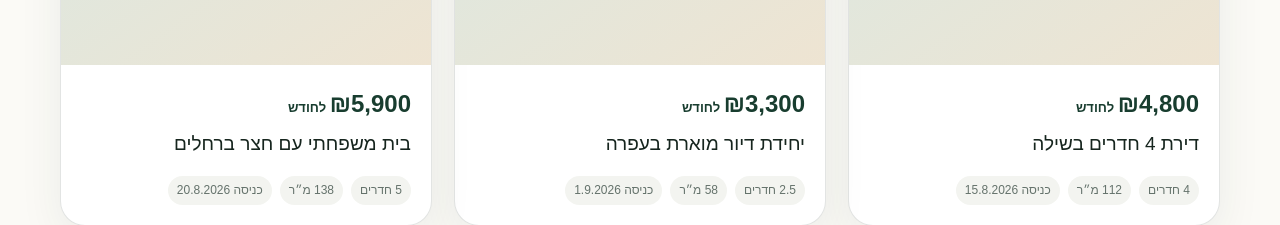
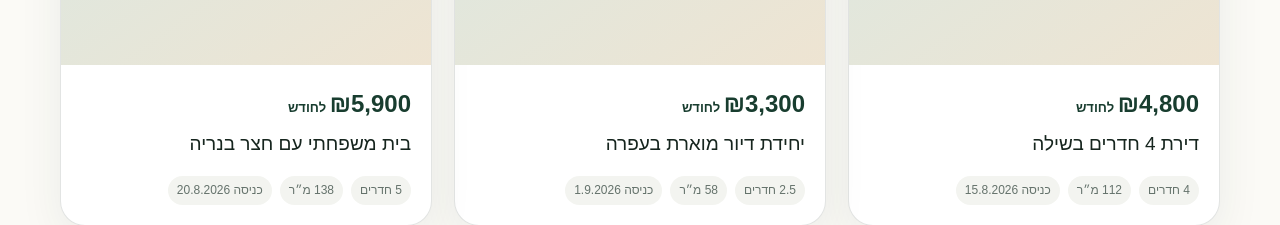
Before and after one commit to shimonc29/lagur-bebinyamin, a Next.js app: page / in a window 1280 px wide. Shown: the part 1020-1245 px from the top of the page. Built offline with nearby package versions, Linux system fonts and the light colour scheme.

Commit message:
✨ feat: add all Mateh Binyamin localities

```diff
--- a/src/data/demo-listings.ts
+++ b/src/data/demo-listings.ts
@@ -3,5 +3,5 @@ import type { ListingSummary } from "@/lib/listings";
 export const demoListings: ListingSummary[] = [
   { id: "demo-shilo", slug: "dira-4-shilo", title: "דירת 4 חדרים בשילה", locality: "שילה", propertyType: "apartment", rooms: 4, price: 4800, builtArea: 112, availableFrom: "2026-08-15", status: "active", featured: true },
   { id: "demo-ofra", slug: "unit-2-5-ofra", title: "יחידת דיור מוארת בעפרה", locality: "עפרה", propertyType: "unit", rooms: 2.5, price: 3300, builtArea: 58, availableFrom: "2026-09-01", status: "active", featured: false },
-  { id: "demo-rehelim", slug: "house-5-rehelim", title: "בית משפחתי עם חצר ברחלים", locality: "רחלים", propertyType: "house", rooms: 5, price: 5900, builtArea: 138, availableFrom: "2026-08-20", status: "active", featured: false },
+  { id: "demo-neria", slug: "house-5-neria", title: "בית משפחתי עם חצר בנריה", locality: "נריה", propertyType: "house", rooms: 5, price: 5900, builtArea: 138, availableFrom: "2026-08-20", status: "active", featured: false },
 ];
```
